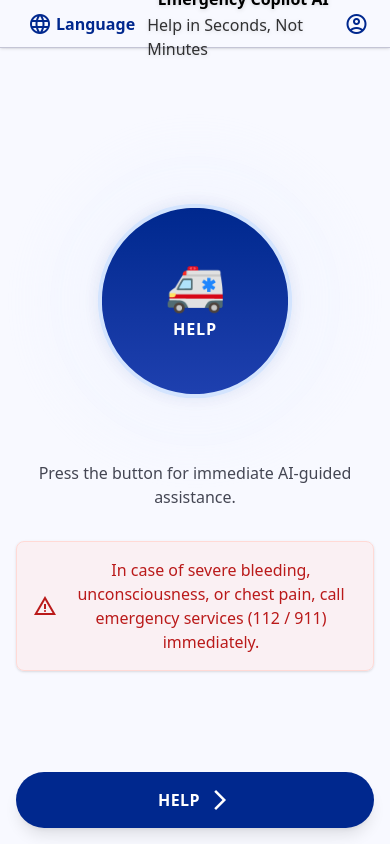
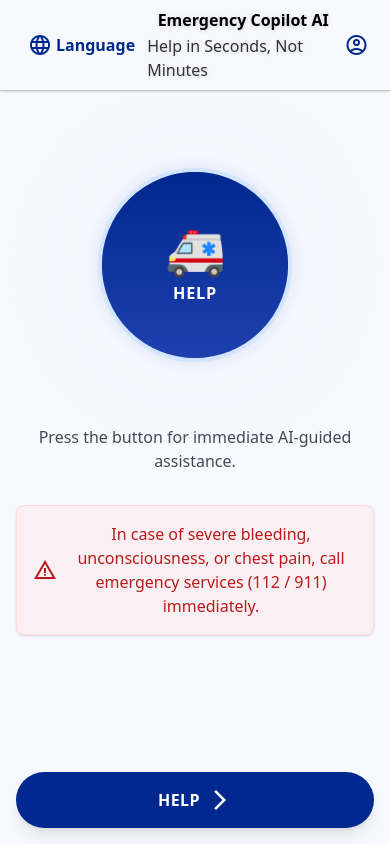
Before and after one commit to Aqib-umair/emergency-copilot-ai, a Next.js app: page / in a window 390 px wide. Shown: the top 844 px of the page. Built offline with nearby package versions, Linux system fonts and the light colour scheme.

Commit message:
Fix mobile header overlapping and excessive top spacing

```diff
--- a/app/ai-analysis/page.tsx
+++ b/app/ai-analysis/page.tsx
@@ -96,7 +96,7 @@ export default function AiAnalysisLoadingPage() {
 
   if (hasError) {
     return (
-      <main className="bg-[var(--color-surface)] min-h-[calc(100vh-72px)] flex flex-col items-center justify-center relative overflow-hidden z-20 absolute top-0 left-0 w-full mt-[-72px] pt-[72px]">
+      <main className="bg-[var(--color-surface)] flex-1 flex flex-col items-center justify-center relative overflow-hidden z-20 w-full">
         <div className="z-10 w-full max-w-md px-[var(--spacing-margin-mobile)] md:px-[var(--spacing-margin-desktop)] flex flex-col items-center justify-center text-center">
           <div className="w-16 h-16 bg-[var(--color-error-container)] rounded-full flex items-center justify-center mb-4">
             <span className="material-symbols-outlined text-[32px] text-[var(--color-error)]">error</span>
--- a/app/hospital-finder/page.tsx
+++ b/app/hospital-finder/page.tsx
@@ -206,7 +206,7 @@ export default function HospitalFinderPage() {
   }, [activeFilter, topHospitals.length, location, loading, geoError]);
 
   return (
-    <main className="flex-1 relative w-full h-[100dvh] pt-[64px] md:pt-[72px] overflow-hidden flex flex-col md:flex-row bg-[var(--color-surface)]">
+    <main className="flex-1 relative w-full h-[calc(100dvh-64px-env(safe-area-inset-top))] md:h-[calc(100dvh-72px-env(safe-area-inset-top))] flex flex-col md:flex-row bg-[var(--color-surface)] overflow-hidden">
 
       {/* Map Section */}
       <div className="relative w-full basis-[60%] md:basis-[70%] md:flex-none z-0 flex flex-col">
--- a/app/layout.tsx
+++ b/app/layout.tsx
@@ -50,7 +50,7 @@ export default function RootLayout({
         <div id="google_translate_element"></div>
         <I18nProvider>
           <TopAppBar />
-          <div className="flex-1 mt-[72px] relative z-10 flex flex-col">
+          <div className="flex-1 pt-[calc(64px+env(safe-area-inset-top))] md:pt-[calc(72px+env(safe-area-inset-top))] relative z-10 flex flex-col w-full">
             {children}
           </div>
         </I18nProvider>
--- a/components/layout/PageTransition.tsx
+++ b/components/layout/PageTransition.tsx
@@ -65,7 +65,7 @@ export default function PageTransition({
       )}
 
       {/* Main Content */}
-      <div className="flex-1 flex flex-col w-full h-full pb-24 pt-16">
+      <div className="flex-1 flex flex-col w-full h-full pb-24">
         {children}
       </div>
 
--- a/components/layout/TopAppBar.tsx
+++ b/components/layout/TopAppBar.tsx
@@ -21,7 +21,7 @@ export default function TopAppBar() {
   };
 
   return (
-    <header className="bg-[var(--color-surface)] dark:bg-[var(--color-surface-dim)] border-b border-[var(--color-outline-variant)] dark:border-[var(--color-outline)] shadow-sm dark:shadow-none fixed top-0 w-full z-50 flex justify-between items-center px-[var(--spacing-margin-mobile)] h-[var(--spacing-touch-target-min)]">
+    <header className="bg-[var(--color-surface)] dark:bg-[var(--color-surface-dim)] border-b border-[var(--color-outline-variant)] dark:border-[var(--color-outline)] shadow-sm dark:shadow-none fixed top-0 w-full z-50 flex justify-between items-center px-[var(--spacing-margin-mobile)] pt-[calc(0.5rem+env(safe-area-inset-top))] pb-2 min-h-[64px] md:min-h-[72px]">
       {/* Leading Icon: Language */}
       <div className="relative">
         <button
```
